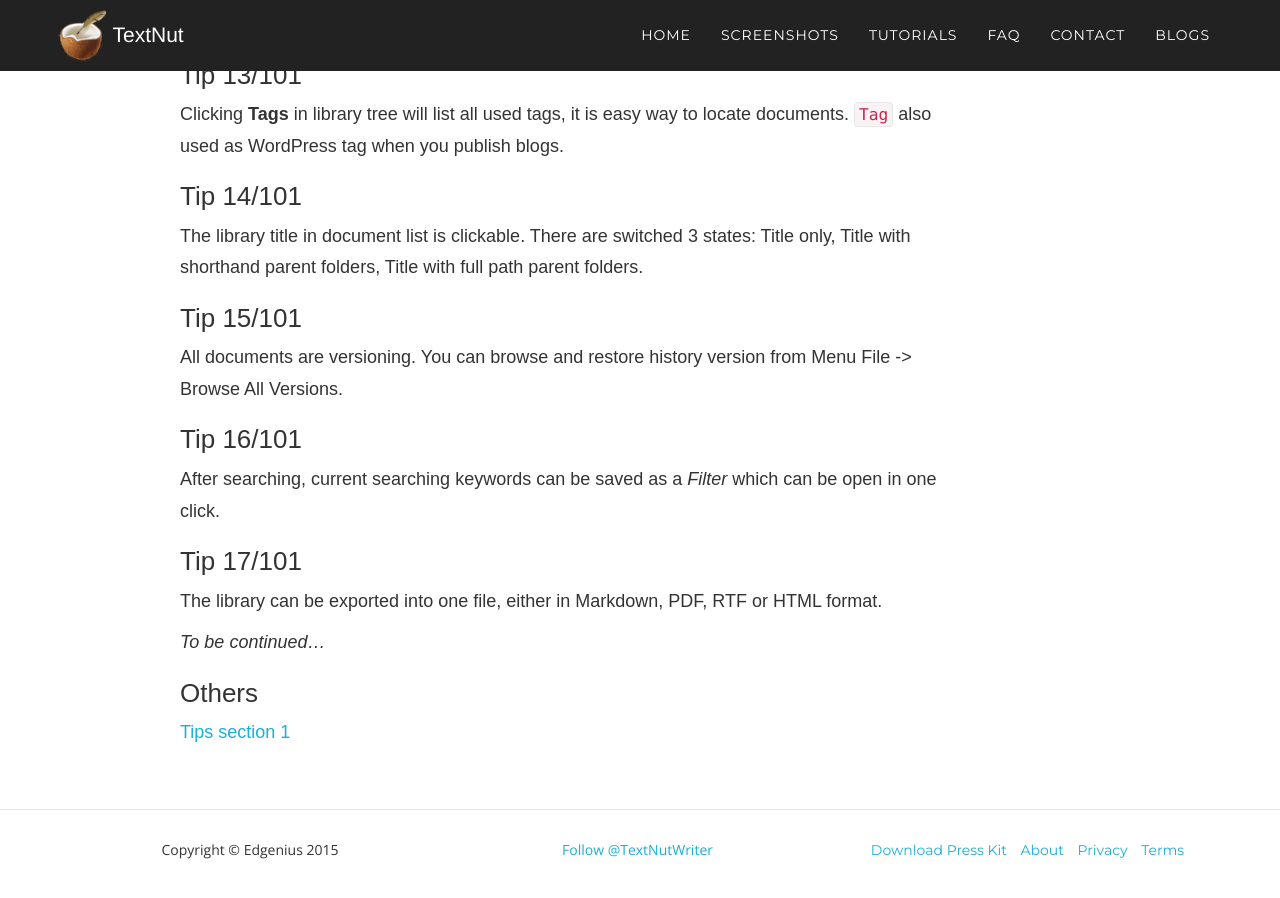
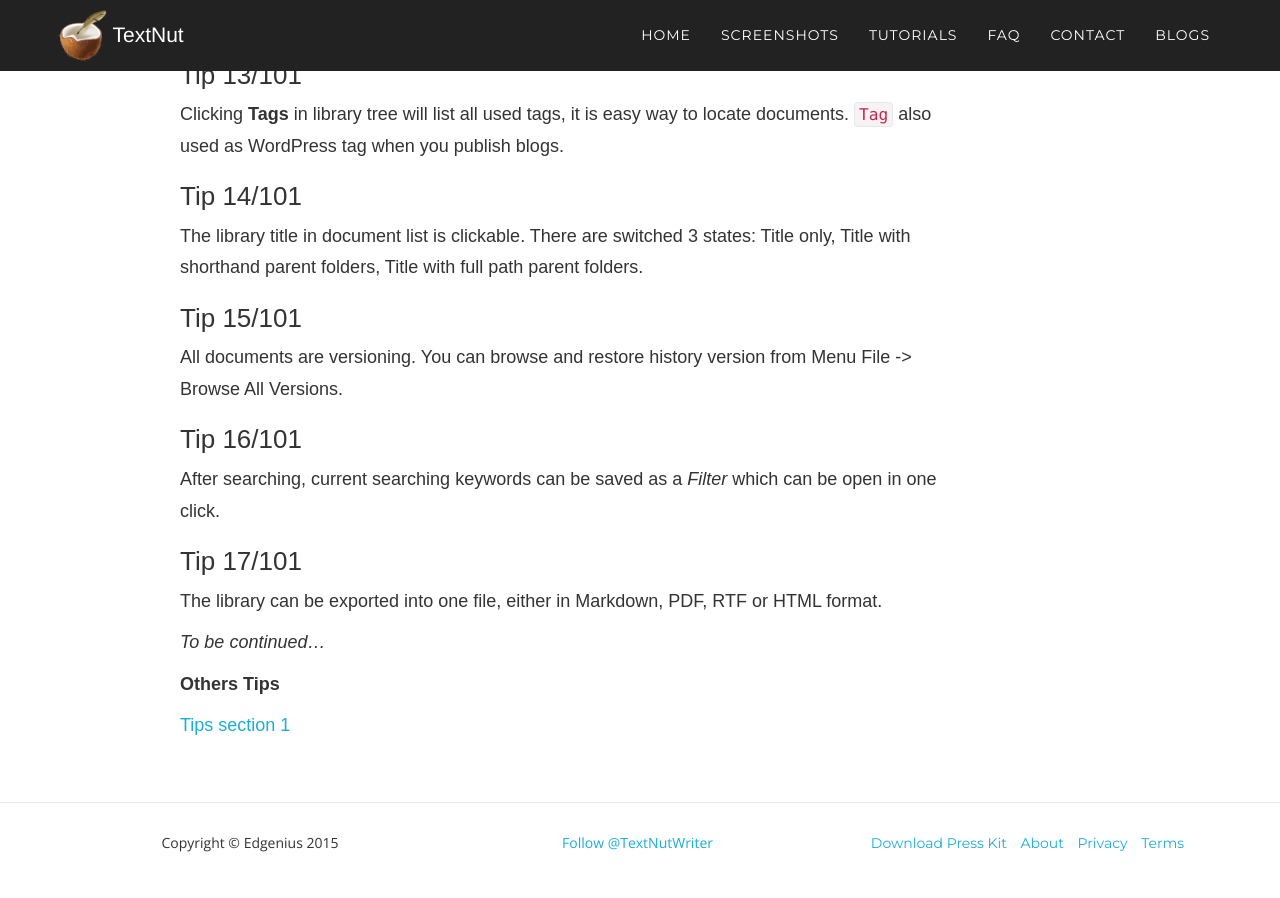
Before and after one commit to textnutwriter/textnutwriter.github.io, a Jekyll site: the page built from _posts/2015-10-25-tip-101-section-2.md, in a window 1280 px wide and 900 px high, scrolled down 814 px. Built offline with Jekyll 4.4.1, drawn with Linux system fonts in a browser that asks for light colours; nearby versions of some CDN libraries; some web fonts are replaced; a script that is not in the unit is left out; comment, search, counter and statistics services are not loaded.

Commit message:
blog for tips

```diff
--- a/_posts/2015-10-25-tip-101-section-2.md
+++ b/_posts/2015-10-25-tip-101-section-2.md
@@ -37,5 +37,7 @@ The library can be exported into one file, either in Markdown, PDF, RTF or HTML
 *To be continued...*
 
 
-### Others
+
+**Others Tips**
+
 [Tips section 1]({{site_url}}/blogs/2015/10/23/tip-101-section-1.html)
```
Also changed, not shown: _posts/2015-10-22-tip-101-section-1.md (+3 -1 lines).
